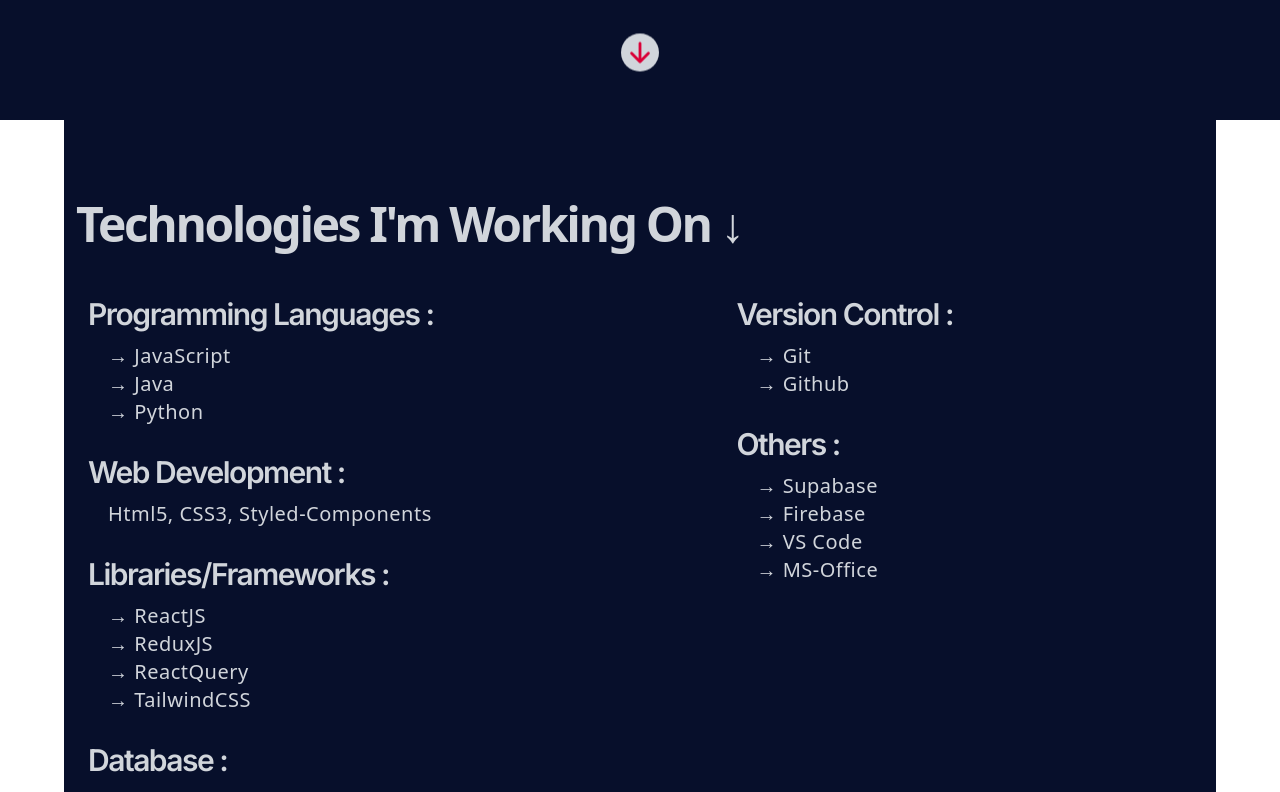
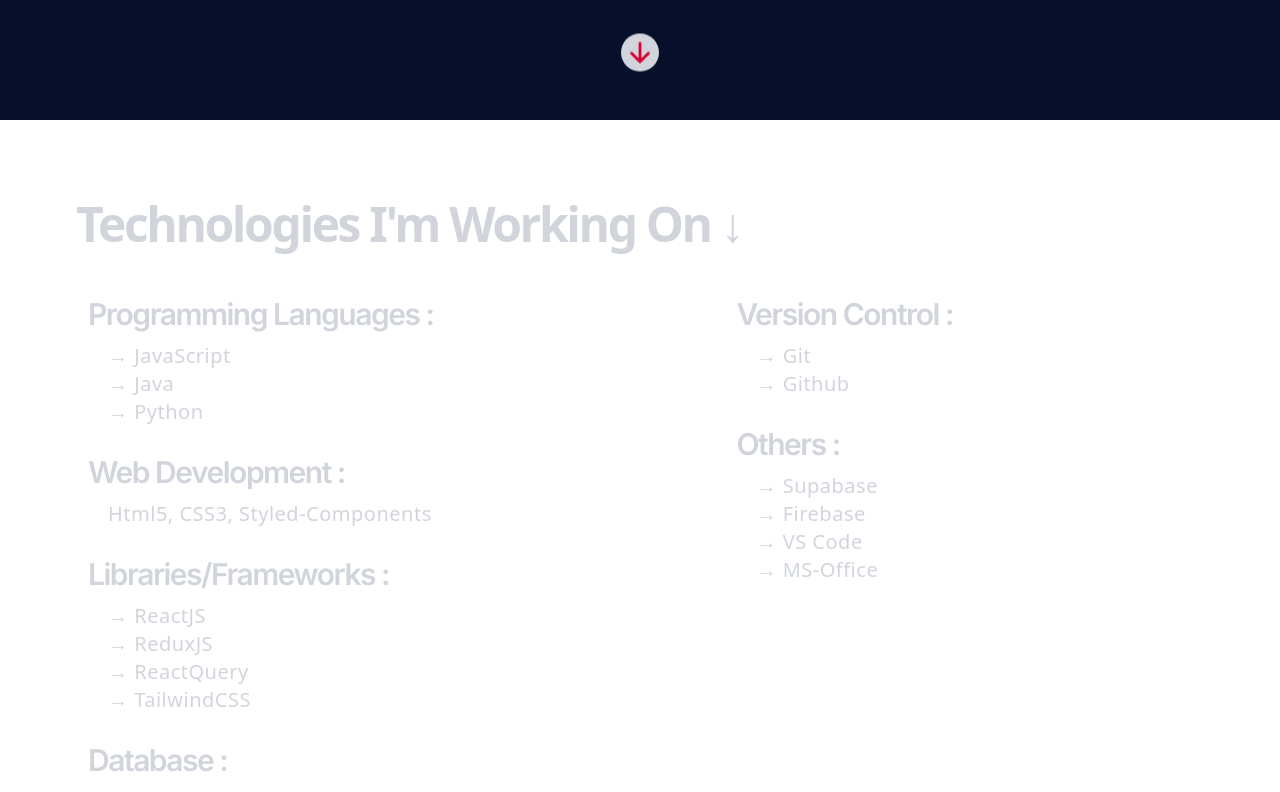
Before and after one commit to UchihaOBIT0O/PortFolio, a React (Vite) app: page / in a window 1280 px wide. Shown: the part 680-1472 px from the top of the page. Built offline with nearby package versions, Linux system fonts and the light colour scheme; a web font is replaced by a local one.

Commit message:
new color changes

```diff
--- a/src/components/HomePage.jsx
+++ b/src/components/HomePage.jsx
@@ -5,7 +5,7 @@
   const [open, setOpen] = useState(false);
 
   return (
-    <div className="bg- bg-new-1 flex h-screen w-full flex-col">
+    <div className="bg-new-1 flex h-screen w-full flex-col">
       <div className="bg-new-2 sticky h-[5rem] border-b border-gray-300">
         <div className="relative mx-auto flex max-w-6xl items-center justify-between text-gray-300 md:mt-1.5">
           <img
--- a/src/components/Skills.jsx
+++ b/src/components/Skills.jsx
@@ -2,7 +2,7 @@
 
 function Skills() {
   return (
-    <div className="bg-new-1 flex h-screen max-w-6xl flex-col text-gray-300 md:mx-auto">
+    <div className="flex h-screen max-w-6xl flex-col text-gray-300 md:mx-auto">
       <div className="ml-3 pt-20 md:pb-10">
         {" "}
         <span className="text-3xl font-bolder tracking-tighter transition-all duration-700 ease-in-out hover:text-third-new md:text-5xl">
```
